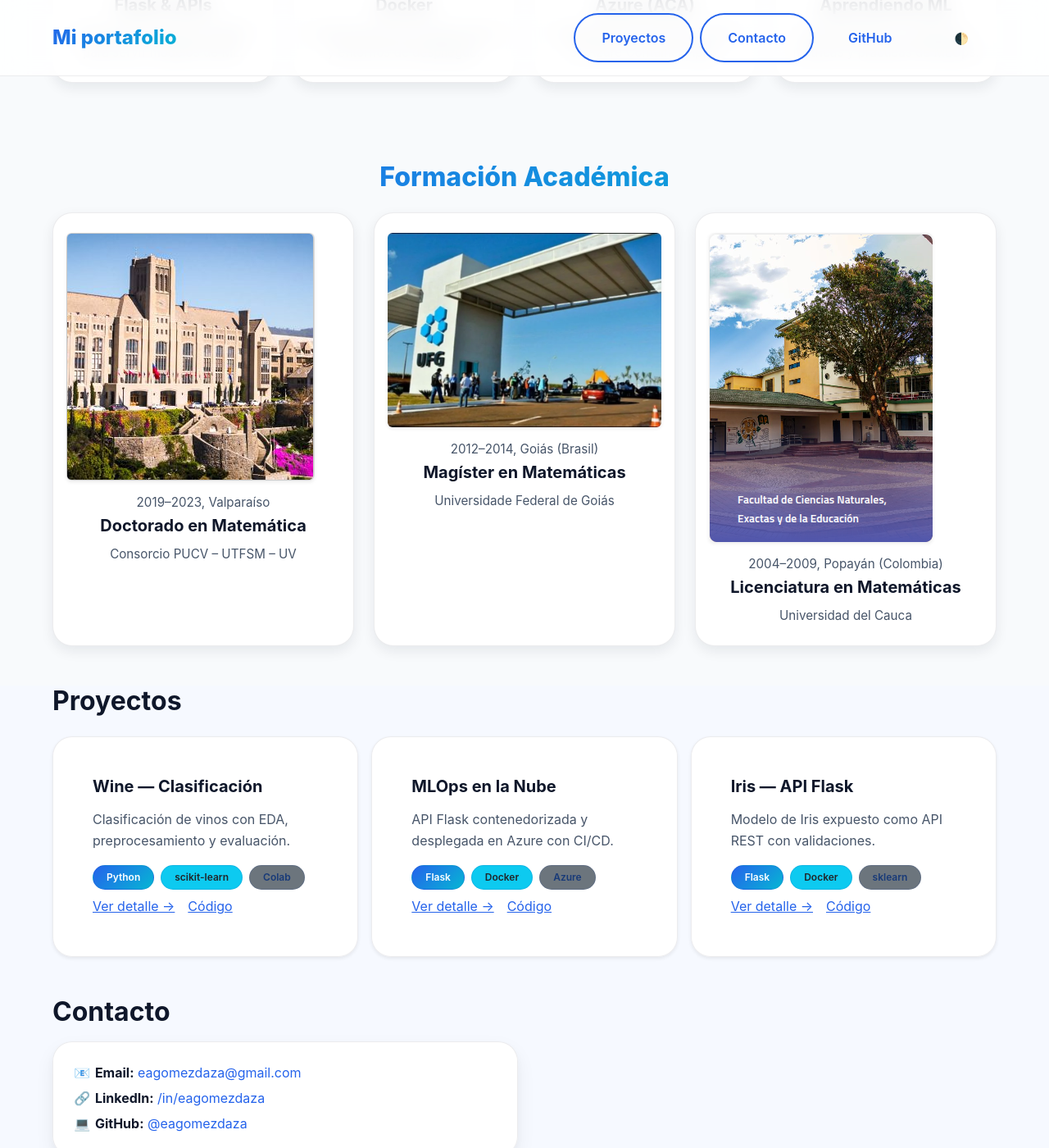
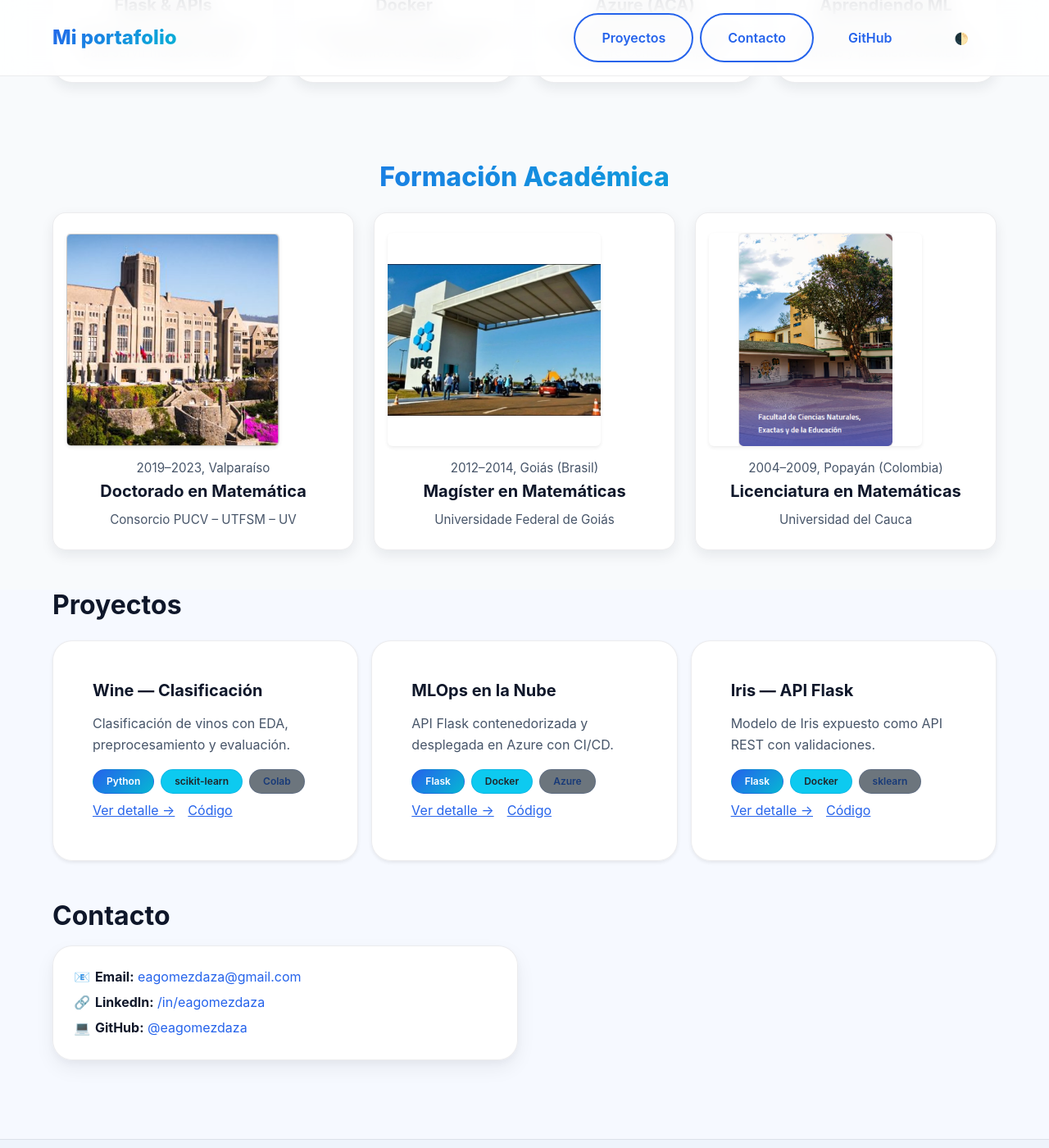
Before and after one commit to eagomezdaza/Mi-portafolio, a Jekyll site: the page built from index.html, in a window 1280 px wide and 1400 px high, scrolled down 1092 px. Shown: the whole window at 82% size. Built offline with Jekyll 4.4.1, drawn with Linux system fonts in a browser that asks for light colours.

```diff
--- a/index.html
+++ b/index.html
@@ -108,10 +108,53 @@
   </div>
 </section>
 
+
 <!-- =========================================================
      FORMACIÓN ACADÉMICA
      ========================================================= -->
 <section id="formacion" class="skills-section py-5">
+  <style>
+    /* =========================================================
+       SECCIÓN FORMACIÓN ACADÉMICA — Imágenes uniformes
+       ========================================================= */
+    #formacion img {
+      width: 260px;
+      /* ancho fijo */
+      height: 260px;
+      /* alto fijo */
+      object-fit: contain;
+      /* mantiene proporciones sin deformar */
+      background-color: #fff;
+      /* fondo neutro */
+      border-radius: 0.75rem;
+      /* bordes suaves */
+      box-shadow: 0 6px 18px rgba(0, 0, 0, 0.12);
+      transition: transform 0.3s ease, box-shadow 0.3s ease;
+    }
+
+    #formacion img:hover {
+      transform: scale(1.04);
+      box-shadow: 0 10px 25px rgba(0, 0, 0, 0.18);
+    }
+
+    /* Ajuste visual adicional: centra los textos y armoniza altura */
+    #formacion .skill-card {
+      background-color: var(--card, #f8f9fa);
+      padding: 1.5rem 1rem;
+      border-radius: 1rem;
+      transition: transform 0.3s ease, box-shadow 0.3s ease;
+    }
+
+    #formacion .skill-card:hover {
+      transform: translateY(-4px);
+      box-shadow: 0 12px 24px rgba(0, 0, 0, 0.12);
+    }
+
+    #formacion .skill-card h5 {
+      font-weight: 700;
+    }
+  </style>
+
   <div class="container text-center">
     <h2 class="fw-extrabold mb-4">Formación Académica</h2>
     <div class="row g-4 justify-content-center">
@@ -152,6 +195,7 @@
     </div>
   </div>
 </section>
+
 
 
 <!-- PROYECTOS -->
```
